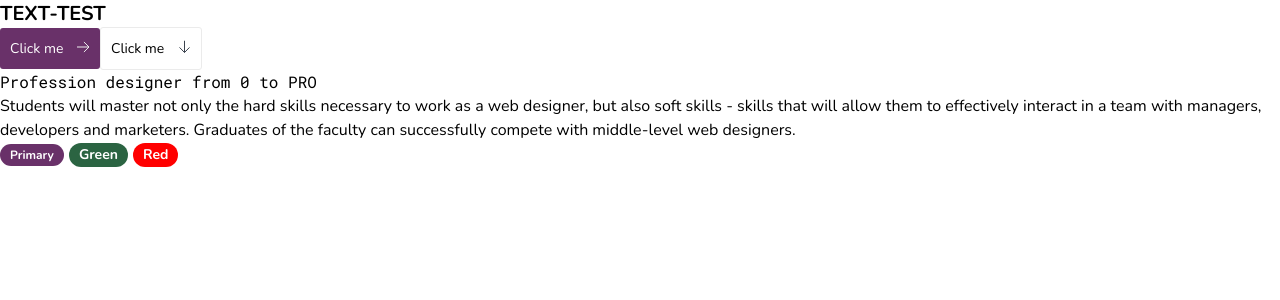
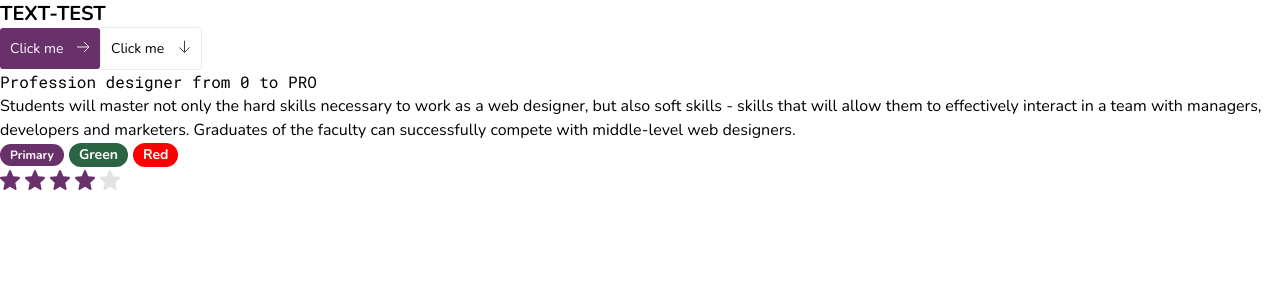
Before and after one commit to ViktoriiaRud/top-courses, a Next.js app: page / in a window 1280 px wide. Shown: the top 300 px of the page. Built offline with nearby package versions, Linux system fonts and the light colour scheme.

Commit message:
add component Rating

```diff
--- /dev/null
+++ b/src/app/components/Rating/Rating.module.css
@@ -0,0 +1,8 @@
+.filled {
+    fill: #693169;
+}
+
+.star {
+    display: inline-block;
+    margin-right: 5px;
+}
--- /dev/null
+++ b/src/app/components/Rating/Rating.tsx
@@ -0,0 +1,36 @@
+"use client";
+import React, { useState, useEffect } from 'react';
+import { RatingProps } from './Rating.props';
+import styles from './Rating.module.css';
+import cn from 'classnames';
+import Star from './Star';
+
+export const Rating = ({ isEditable = false, rating, setRating, ...props }: RatingProps): JSX.Element => {
+  const [ratingArray, setRatingArray] = useState<JSX.Element[]>(new Array(5).fill(<></>));
+
+  useEffect(() => {
+    constructRating(rating);
+  }, [rating]);
+
+  const constructRating = (currentRating: number) => {
+    const updatedArray = ratingArray.map((r: JSX.Element, i: number) => {
+      return (
+        <Star
+          key={i}
+          className={cn(styles.star, {
+            [styles.filled]: i < currentRating,
+          })}
+        />
+      );
+    });
+    setRatingArray(updatedArray);
+  };
+
+  return (
+    <div {...props}>
+      {ratingArray.map((r, i) => (
+        <span key={i}>{r}</span>
+      ))}
+    </div>
+  );
+};
--- /dev/null
+++ b/src/app/components/Rating/Star.tsx
@@ -0,0 +1,11 @@
+import React from 'react';
+
+const Star = (props: React.PropsWithChildren<React.SVGProps<SVGSVGElement>>) => (
+  <svg
+  {...props}
+  width="20" height="20" viewBox="0 0 20 20" fill="#E2E2E2" xmlns="http://www.w3.org/2000/svg" >
+<path d="M19.9477 7.55686C19.816 7.13427 19.4568 6.83508 19.0335 6.79511L13.2601 6.24816L10.9784 0.673859C10.81 0.264321 10.4267 0 10 0C9.57337 0 9.18991 0.264321 9.02252 0.673859L6.74084 6.24816L0.966519 6.79511C0.543233 6.83587 0.184799 7.13507 0.0523506 7.55686C-0.0793348 7.97946 0.0422796 8.44298 0.362414 8.73596L4.72665 12.7293L3.43985 18.6434C3.34571 19.0782 3.50745 19.5279 3.85322 19.7887C4.03908 19.9296 4.25743 20 4.47655 20C4.66485 20 4.8533 19.9478 5.0216 19.8427L10 16.7364L14.9775 19.8427C15.3427 20.0704 15.8018 20.0495 16.1468 19.7887C16.4926 19.5279 16.6543 19.0782 16.5602 18.6434L15.2734 12.7293L19.6376 8.73596C19.9576 8.44298 20.0794 7.98041 19.9477 7.55686Z"/>
+</svg>
+);
+
+export default Star;
--- a/src/app/components/index.ts
+++ b/src/app/components/index.ts
@@ -1,3 +1,4 @@
 export * from './HTag/HTag';
 export * from './Button/Button';
 export * from './Tag/Tag';
+export * from './Rating/Rating';
--- a/src/app/page.tsx
+++ b/src/app/page.tsx
@@ -2,7 +2,7 @@ import React from "react";
 import './globals.css';
 import './theme/globalStyles';
 import { roboto_mono } from './theme/fonts/font';
-import { Button, HTag, Tag } from "./components";
+import { Button, HTag, Rating, Tag } from "./components";
 
 
 export default function Page() {
@@ -19,6 +19,7 @@ export default function Page() {
          <Tag size="s" color='primary'>Primary</Tag>
          <Tag size="m" color='green'>Green</Tag>
          <Tag size="m" color="red">Red</Tag>
+         <Rating rating={4}/>
       </div>
     </>
   )
```
Also changed, not shown: src/app/components/Rating/Rating.props.ts (added, +8 -0 lines), src/app/components/Rating/Vector.svg (added).
